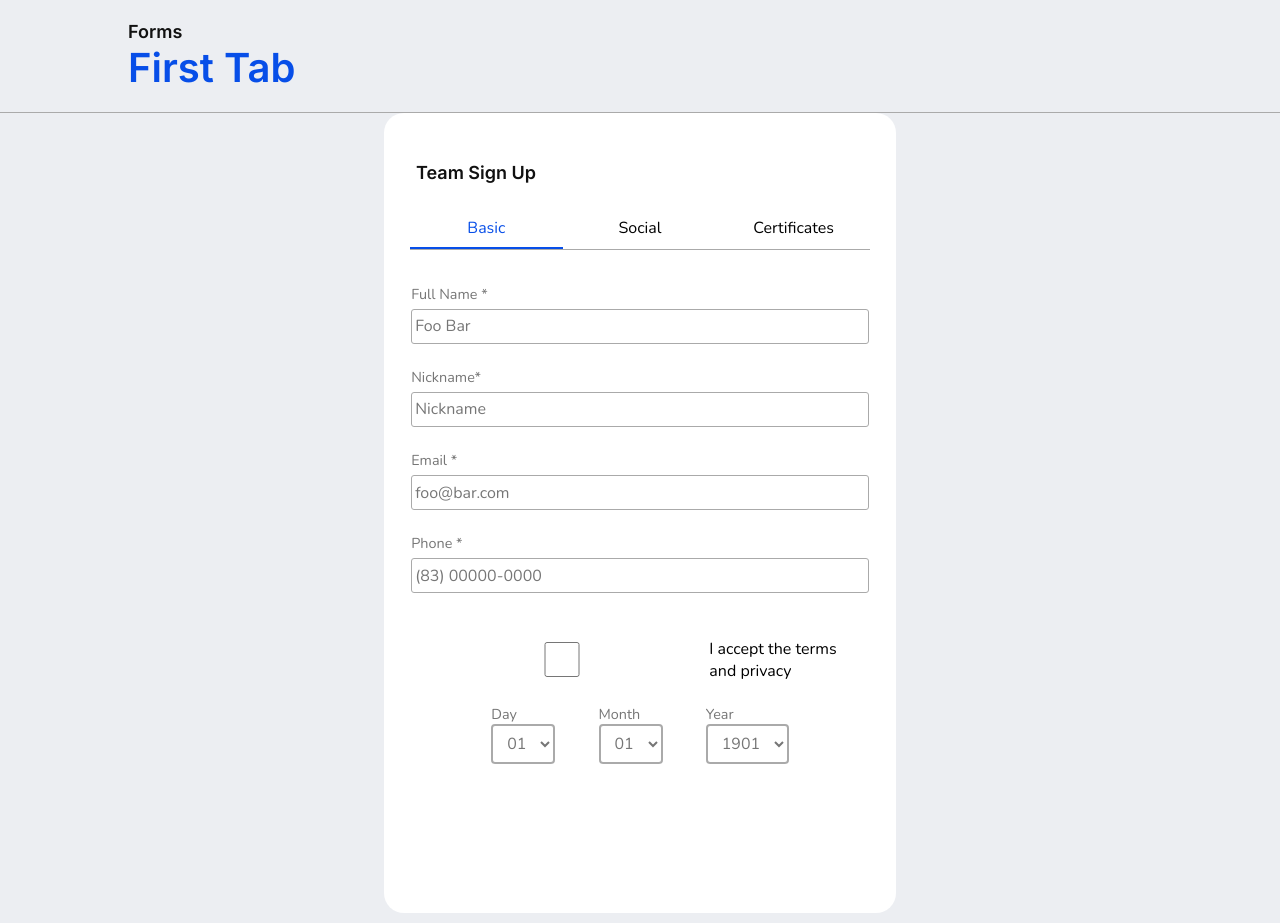
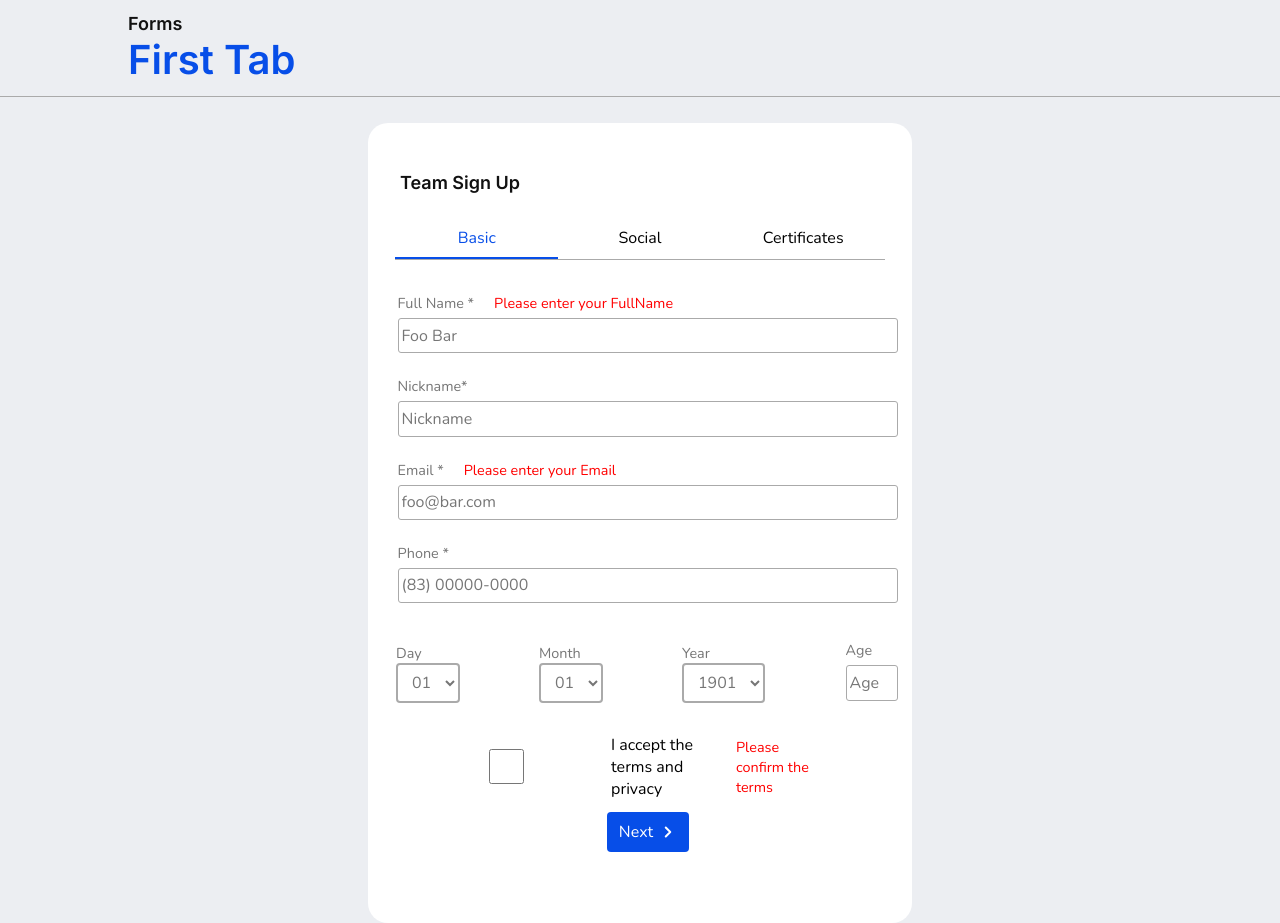
Before and after one commit to Ovictorhugol/FormChallenge, a React (Vite) app: page / in a window 1280 px wide. Built offline with nearby package versions, Linux system fonts and the light colour scheme.

Commit message:
Feat: Styling basic container

```diff
--- a/src/components/Button/Button.styled.js
+++ b/src/components/Button/Button.styled.js
@@ -1,22 +1,25 @@
 import styled from "styled-components";
-import { toRem } from '../../utils/convertToRem';
+import { toRem } from "../../utils/convertToRem";
 
 export const StyledButton = styled.button`
-    padding:${toRem(11)} ${toRem(12)};
+  padding: ${toRem(11)} ${toRem(12)};
   height: ${toRem(40)};
-    background: #074EE8;
-    border-radius:${toRem(4)};
+  background: #074ee8;
+  border-radius: ${toRem(4)};
   border: none;
-    color: #FFFFFF;
-    font-family: 'Nunito', sans-serif;
+  color: #ffffff;
+  font-family: "Nunito", sans-serif;
   font-weight: 400;
   font-size: 1rem;
   display: flex;
   justify-content: space-evenly;
   align-items: center;
   gap: ${toRem(6)};
-
-    &.Certificates{
+  &:hover {
+    background: #078cff;
+    cursor: pointer;
+  }
+  &.Certificates {
     &:focus {
       width: ${toRem(187)};
     }
--- a/src/components/Containers/Form/Form.jsx
+++ b/src/components/Containers/Form/Form.jsx
@@ -1,8 +1,29 @@
-import React from "react";
+import React, { useState, useEffect } from "react";
 import Input from "../../Input/Input";
-import { FormContainer, FormInput, BirthDayInput } from "./Form.styled";
+import {
+  FormContainer,
+  FormInput,
+  BirthDayInput,
+  BirthDayContainer,
+  FormCheckbox,
+  FormEmail,
+  FormPhone,
+} from "./Form.styled";
 import Select from "../../Select/Select";
+import Button from "../../Button/Button";
 function Form() {
+  const [fullName, setFullName] = useState("");
+  const [nickname, setNickname] = useState("");
+  const [email, setEmail] = useState("");
+  const [phone, setPhone] = useState("");
+  const [day, setDay] = useState();
+  const [month, setMonth] = useState();
+  const [year, setYear] = useState();
+  const [age, setAge] = useState();
+  useEffect(() => {
+    setAge(2022 - year);
+  }, [year]);
+
   return (
     <FormContainer>
       <FormInput>
@@ -11,6 +32,11 @@ function Form() {
           type="text"
           placeholder="Foo Bar"
           label="Full Name *"
+          value={fullName}
+          onChange={(e) => {
+            setFullName(e.target.value);
+          }}
+          hasError
         />
       </FormInput>
       <FormInput>
@@ -19,36 +45,61 @@ function Form() {
           type="text"
           placeholder="Nickname"
           label="Nickname*"
+          value={nickname}
+          onChange={(e) => {
+            setNickname(e.target.value);
+          }}
         />
       </FormInput>
-      <FormInput>
+      <FormEmail>
         <Input
           id="Email"
           type="email"
           placeholder="foo@bar.com"
           label="Email *"
+          value={email}
+          onChange={(e) => {
+            setEmail(e.target.value);
+          }}
+          hasError
         />
-      </FormInput>
-      <FormInput>
+      </FormEmail>
+      <FormPhone>
         <Input
           id="Phone"
           type="number"
           placeholder="(83) 00000-0000"
           label="Phone *"
+          value={phone}
+          onChange={(e) => {
+            setPhone(e.target.value);
+          }}
         />
-      </FormInput>
-      <FormInput>
+      </FormPhone>
+
+      <BirthDayContainer>
+        <Select id="Day" setDay={setDay} />
+        <Select id="Month" setMonth={setMonth} />
+        <Select id="Year" setYear={setYear} />
+        <BirthDayInput>
+          <Input
+            id="Age"
+            type="number"
+            placeholder="Age"
+            label="Age"
+            value={2022 - year}
+          />
+        </BirthDayInput>
+      </BirthDayContainer>
+      <FormCheckbox>
         <Input
           type="checkbox"
           id="Accept"
           label="I accept the terms and privacy"
+          hasError
         />
-      </FormInput>
-      <BirthDayInput>
-        <Select id="Day" />
-        <Select id="Month" />
-        <Select id="Year" />
-      </BirthDayInput>
+      </FormCheckbox>
+      <Button id="Next" title="Next" />
     </FormContainer>
   );
 }
--- a/src/components/Containers/Form/Form.styled.js
+++ b/src/components/Containers/Form/Form.styled.js
@@ -4,7 +4,7 @@ import { toRem } from "../../../utils/convertToRem";
 export const FormContainer = styled.div`
   display: flex;
   flex-wrap: wrap;
-  width: 40vw;
+  width: 35rem;
   justify-content: center;
 `;
 
@@ -12,10 +12,41 @@ export const FormInput = styled.div`
   width: 90%;
 `;
 
-export const BirthDayInput = styled.div`
+export const FormEmail = styled.div`
+  width: 90%;
+  @media (max-width: 768px) {
+    width: 55%;
+  }
+`;
+export const FormPhone = styled.div`
+  width: 90%;
+  @media (max-width: 768px) {
+    margin-left: 1vw;
+    width: 33%;
+  }
+`;
+
+export const BirthDayContainer = styled.div`
   display: flex;
   flex-direction: row;
-  width: 30vw;
+  width: 90%;
   align-items: center;
-  justify-content: space-evenly;
+  justify-content: space-between;
+
+  @media (min-width: 768px) {
+  }
 `;
+export const BirthDayInput = styled.div`
+  width: 3.5rem;
+  display: flex;
+  justify-content: center;
+  align-items: center;
+  margin-top: 0.9rem;
+`;
+
+export const FormCheckbox = styled.div`
+  width: 90%;
+  display: flex;
+  justify-content: space-between;
+  align-items: center;
+`;
--- a/src/components/Containers/Header/Header.styled.js
+++ b/src/components/Containers/Header/Header.styled.js
@@ -7,10 +7,11 @@ const HeaderContainer = styled.div`
   justify-content: center;
   width: 100% -16rem;
   height: ${toRem(80)};
-  padding: 1rem 10%;
+  padding: 0.5rem 10%;
   border-bottom-style: solid;
   border-bottom-color: #aaaaaa;
   border-bottom-width: ${toRem(1)};
+  margin-bottom: 2vw;
   @media (max-width: 768px) {
     background: #eceef2;
   }
--- a/src/components/Input/Input.jsx
+++ b/src/components/Input/Input.jsx
@@ -47,7 +47,6 @@ const Input = ({ id, placeholder, type, label, value, onChange, hasError }) => {
             )}
           </CheckboxContainer>
         );
-
       default:
         return <Input>{label}</Input>;
     }
--- a/src/components/Pages/Home.styled.js
+++ b/src/components/Pages/Home.styled.js
@@ -5,7 +5,7 @@ export const Container = styled.div`
   display: flex;
   background: white;
   border-radius: ${toRem(20)};
-  width: 40vw;
+  width: 34rem;
   height: 100vh;
   margin-top: 2vh;
   flex-direction: column;
--- a/src/components/Select/Select.jsx
+++ b/src/components/Select/Select.jsx
@@ -2,20 +2,38 @@ import React from "react";
 import { Label, LabelContainer } from "../Input/Input.styled";
 import { SelectStyled, SelectInput, OptionSyled } from "./Select.styled";
 
-export const Select = ({ id }) => {
+export const Select = ({ id, setDay, setMonth, setYear }) => {
   switch (id) {
     case "Day":
-      return <SelectDay />;
+      return (
+        <SelectDay
+          onChange={(e) => {
+            setDay(e.target.value);
+          }}
+        />
+      );
     case "Month":
-      return <SelectMonth />;
+      return (
+        <SelectMonth
+          onChange={(e) => {
+            setMonth(e.target.value);
+          }}
+        />
+      );
     case "Year":
-      return <SelectYear />;
+      return (
+        <SelectYear
+          onChange={(e) => {
+            setYear(e.target.value);
+          }}
+        />
+      );
   }
 };
 
 export default Select;
 
-const SelectYear = () => {
+const SelectYear = ({ onChange }) => {
   let year = {
     years: [],
   };
@@ -24,20 +42,21 @@ const SelectYear = () => {
   }
 
   let optionYear = year.years.map((yearNumber) => (
-    <OptionSyled key={yearNumber}>{yearNumber}</OptionSyled>
+    <OptionSyled key={yearNumber}>{yearNumber} </OptionSyled>
   ));
+
   return (
     <>
       <SelectInput>
         <Label>Year</Label>
 
-        <SelectStyled>{optionYear}</SelectStyled>
+        <SelectStyled onChange={onChange}>{optionYear}</SelectStyled>
       </SelectInput>
     </>
   );
 };
 
-const SelectMonth = () => {
+const SelectMonth = ({ onChange }) => {
   let month = {
     months: [],
   };
@@ -56,13 +75,13 @@ const SelectMonth = () => {
     <>
       <SelectInput>
         <Label>Month</Label>
-        <SelectStyled>{optionMonth}</SelectStyled>
+        <SelectStyled onChange={onChange}>{optionMonth}</SelectStyled>
       </SelectInput>
     </>
   );
 };
 
-const SelectDay = () => {
+const SelectDay = ({ onChange }) => {
   let day = {
     days: [],
   };
@@ -77,11 +96,12 @@ const SelectDay = () => {
   let optionDate = day.days.map((date) => (
     <OptionSyled key={date}>{date}</OptionSyled>
   ));
+
   return (
     <>
       <SelectInput>
         <Label>Day</Label>
-        <SelectStyled>{optionDate}</SelectStyled>
+        <SelectStyled onChange={onChange}>{optionDate}</SelectStyled>
       </SelectInput>
     </>
   );
```
Lines whose indentation alone changed are shown as unchanged.
